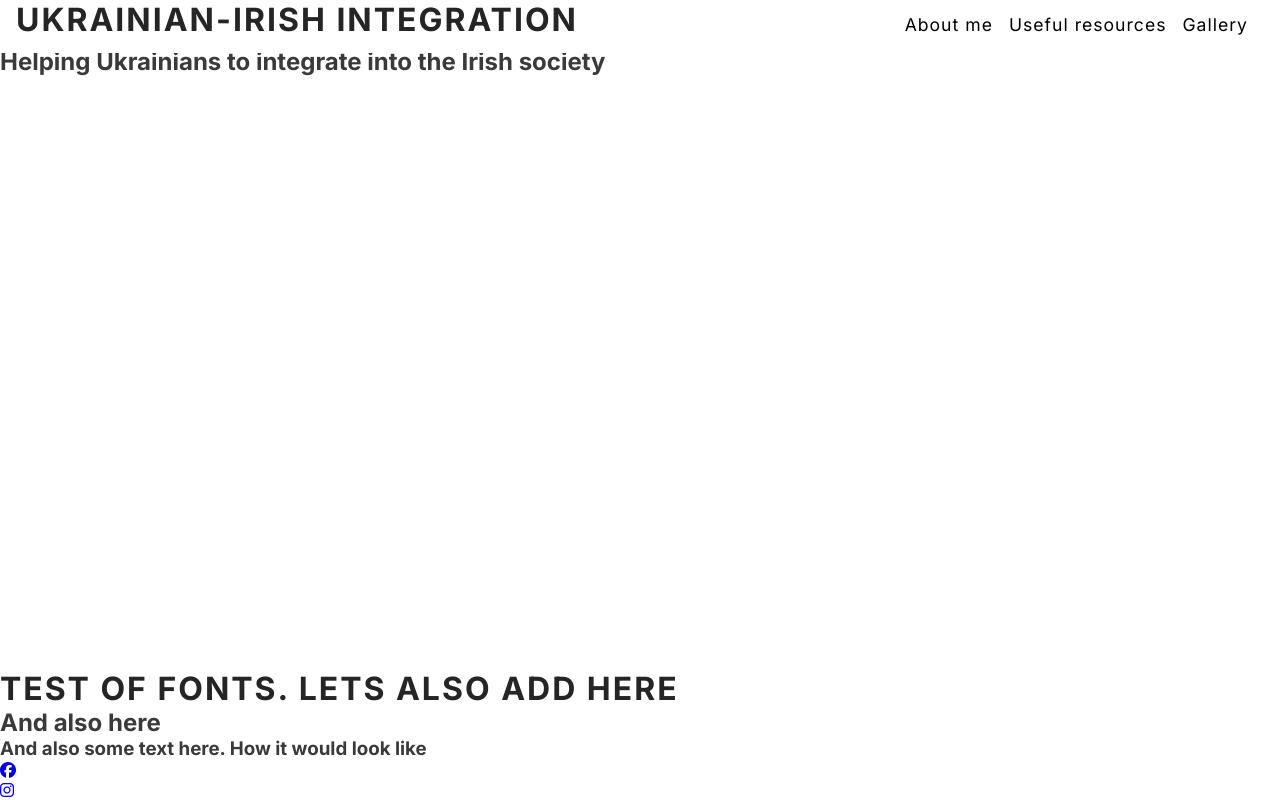
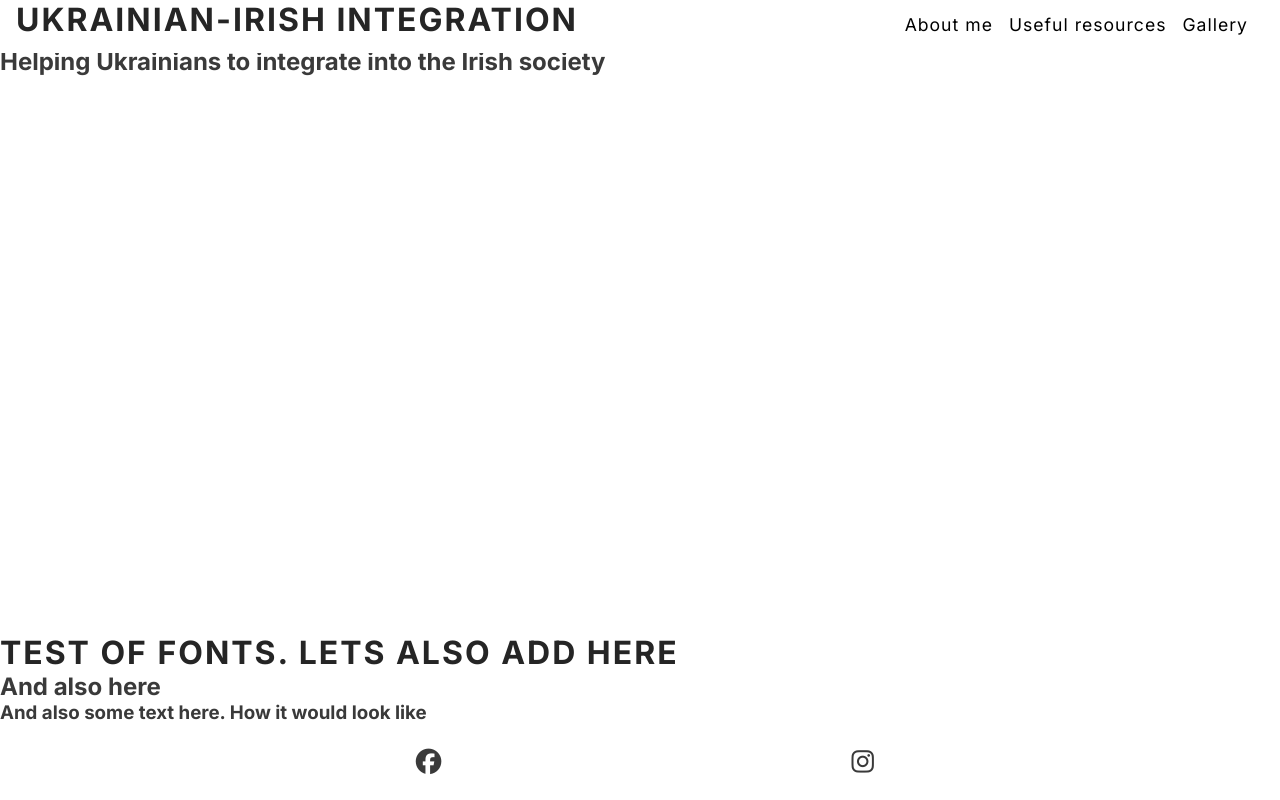
Before and after one commit to Borys-777/Borys_love-running-project, a plain HTML site: page index.html in a window 1280 px wide. Drawn offline with Linux system fonts and the light colour scheme.

Commit message:
Added styling for social networks id- buttons Facebook, Instagram

```diff
--- a/assets/css/style.css
+++ b/assets/css/style.css
@@ -97,8 +97,18 @@ main {
 }
 
 /*Footer*/
-footer {
-  background-color: white;
+#social-networks {
+  text-align: center;
+  padding: 20px 0;
+  display: flex;
+  justify-content: space-evenly;
+  list-style-type: none;
+}
+
+#social-networks i {
+  font-size: 160%;
+  padding: 20%;
+  color: #3a3a3a;
 }
 
 /* Media query: tablets and larger (768 px and up) */
--- a/index.html
+++ b/index.html
@@ -48,7 +48,7 @@
 
     <!--footer will be the bottom of the page-->
     <footer>
-        <ul>
+        <ul id="social-networks">
             <li> <a href="https://www.facebook.com/" target="_blank" rel="noopener"
                     aria-label="Visit my Facebook page (opens in a new tab)"> <i class="fa-brands fa-facebook"></i> </a> </li>
 
```
